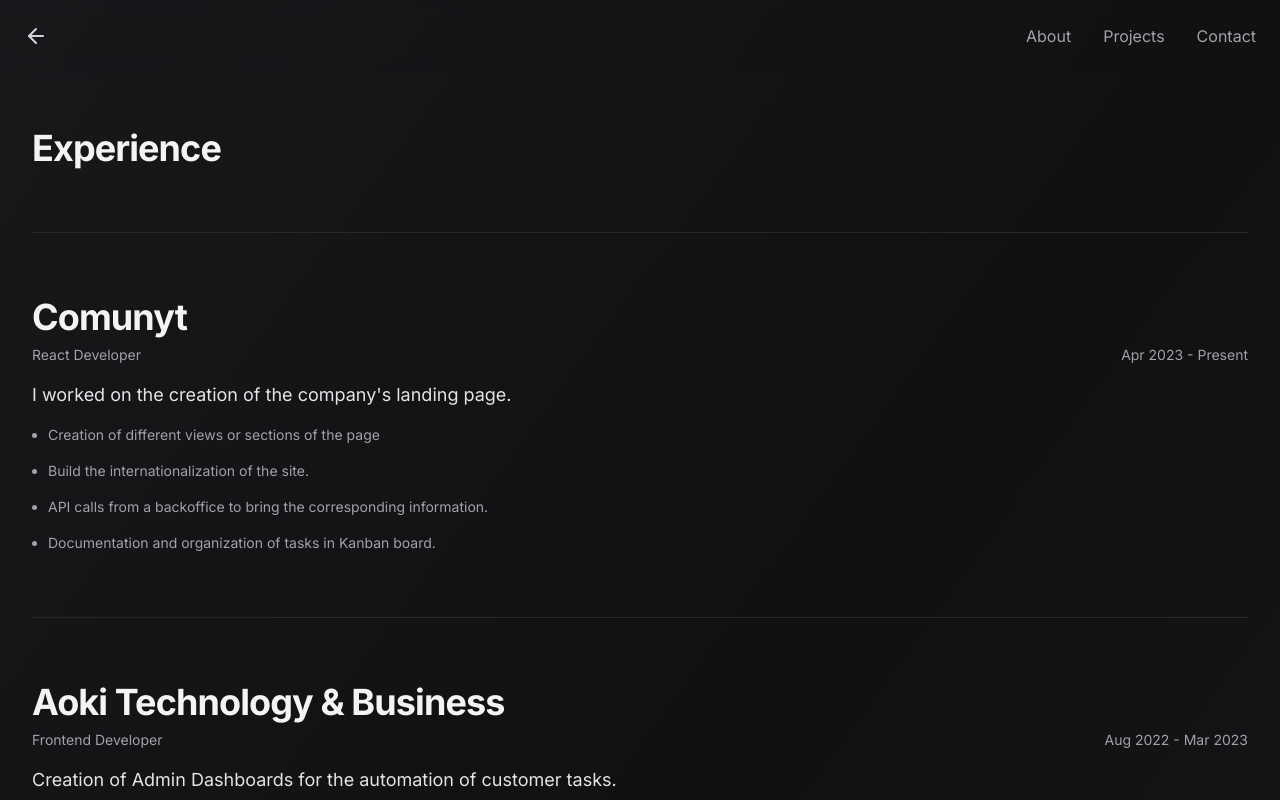
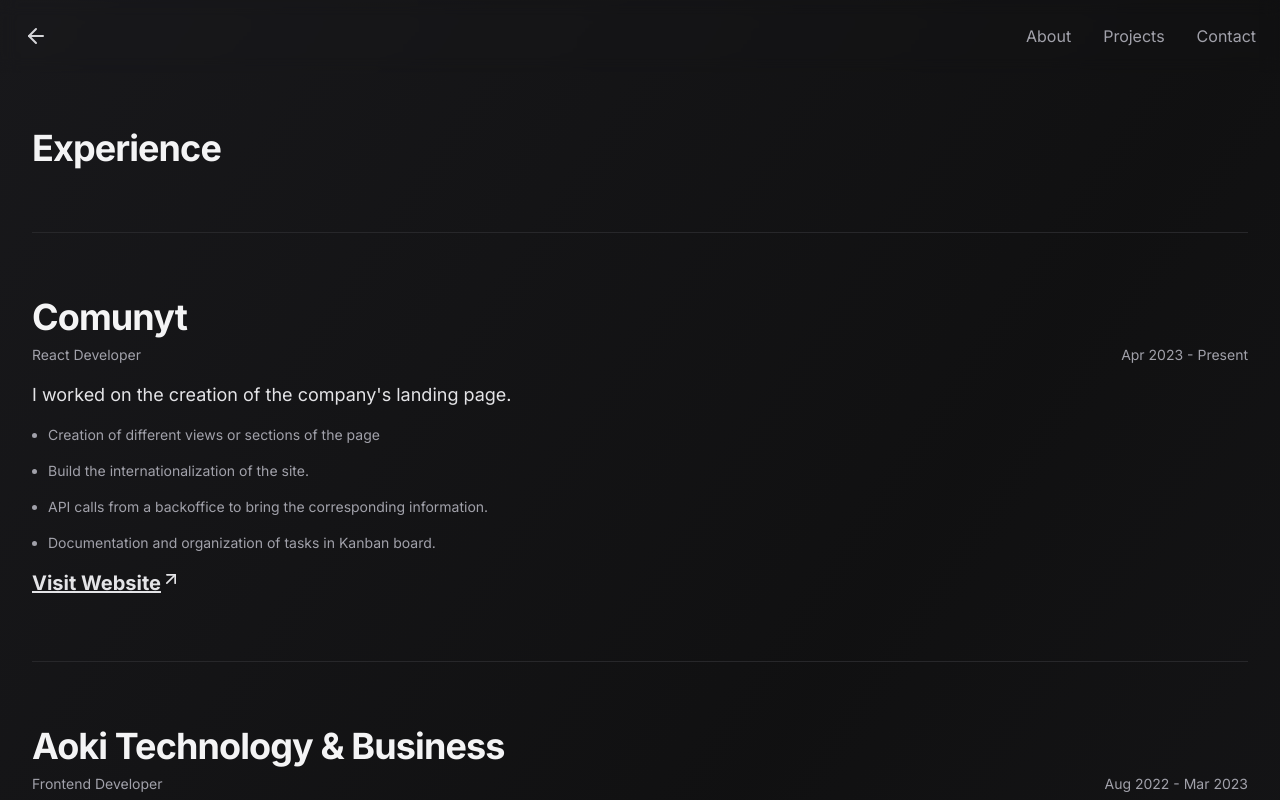
Before and after one commit to Santipac/Portfolio, a Next.js app: page /en/experience in a window 1280 px wide. Shown: the top 800 px of the page. Built offline with nearby package versions, Linux system fonts and the light colour scheme; what tailwindcss-debug-screens would draw is missing.

Commit message:
website jobs added

```diff
--- a/app/[lang]/experience/page.tsx
+++ b/app/[lang]/experience/page.tsx
@@ -2,6 +2,8 @@
 import { Navigation } from '../components/navigation';
 import { LangParams } from '@/interfaces';
 import { getTranslation } from '@/get-translation';
+import Link from 'next/link';
+import { ArrowUpRight } from 'lucide-react';
 export default async function ExperiencePage({ params: { lang } }: LangParams) {
   const t = await getTranslation(lang);
   return (
@@ -40,6 +42,16 @@
                     <li key={task}>{task}</li>
                   ))}
                 </ul>
+                {exp.link !== null && (
+                  <Link
+                    href={exp.link}
+                    className="font-bold text-xl hover:text-sky-500 transition-colors underline flex text-zinc-200"
+                    target="_blank"
+                  >
+                    {t.experience.button}
+                    <ArrowUpRight className="h-5 w-5" />
+                  </Link>
+                )}
               </article>
               <div className="hidden w-full h-px md:block bg-zinc-800" />
             </>
--- a/constants/experience.ts
+++ b/constants/experience.ts
@@ -11,6 +11,7 @@
         'API calls from a backoffice to bring the corresponding information.',
         'Documentation and organization of tasks in Kanban board.',
       ],
+      link: 'https://comunyt.com/',
     },
     {
       company: 'Aoki Technology & Business',
@@ -23,6 +24,7 @@
         'Route management for correct navigation between views',
         ' Context API to manage the global state in a simple way and without dependencies.',
       ],
+      link: 'https://aokitech.com.ar/',
     },
     {
       company: 'PerfectGift.ai',
@@ -35,6 +37,7 @@
         'Redux architecture for clean and scalable global state management.',
         'Route management for correct navigation between views.',
       ],
+      link: 'https://perfectgift.ai/',
     },
     {
       company: 'Alkemy',
@@ -48,6 +51,7 @@
         'Testing of components with Jest.',
         'User Authentication with JsonWebToken',
       ],
+      link: null,
     },
   ],
   es: [
@@ -63,6 +67,7 @@
         'Consumo de API desde un backoffice para traer la información correspondiente.',
         'Documentacion y organización de las tareas en tablero Kanban.',
       ],
+      link: 'https://comunyt.com/',
     },
     {
       company: 'Aoki Tecnología & Negocios',
@@ -75,6 +80,7 @@
         'Manejo de rutas para una correcta navegación entre vistas',
         'Context API para gestionar el estado global de forma sencilla y sin dependencias.',
       ],
+      link: 'https://aokitech.com.ar/',
     },
     {
       company: 'PerfectGift.ai',
@@ -87,6 +93,7 @@
         'Arquitectura Redux para una gestión de estados global, limpia y escalable.',
         'Manejo de rutas para una correcta navegación entre vistas.',
       ],
+      link: 'https://perfectgift.ai/',
     },
     {
       company: 'Alkemy',
@@ -100,6 +107,7 @@
         'Testing de componentes con Jest.',
         'Autenticación de usuarios con JsonWebToken',
       ],
+      link: null,
     },
   ],
 };
--- a/translations/en.json
+++ b/translations/en.json
@@ -10,7 +10,8 @@
         "secondParagraph": "I'm currently learning SQL. Also I'm taking a course of Data Structures and Algorithms with JavaScript."
     },
     "experience": {
-        "title": "Experience"
+        "title": "Experience",
+        "button": "Visit Website"
     },
     "projects": {
         "title": "Projects",
--- a/translations/es.json
+++ b/translations/es.json
@@ -10,7 +10,8 @@
         "secondParagraph": "Actualmente estoy aprendiendo SQL con PostgreSQL. Además estoy tomando un curso de Estructuras de Datos y Algoritmos."
     },
     "experience": {
-        "title": "Experiencia"
+        "title": "Experiencia",
+        "button": "Visitar Web"
     },
     "projects": {
         "title": "Proyectos",
```
